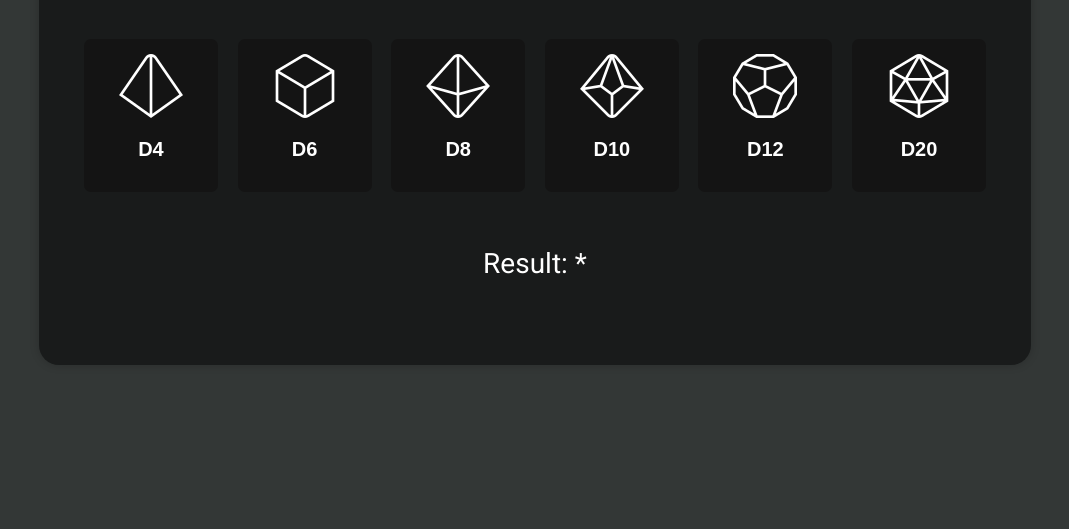
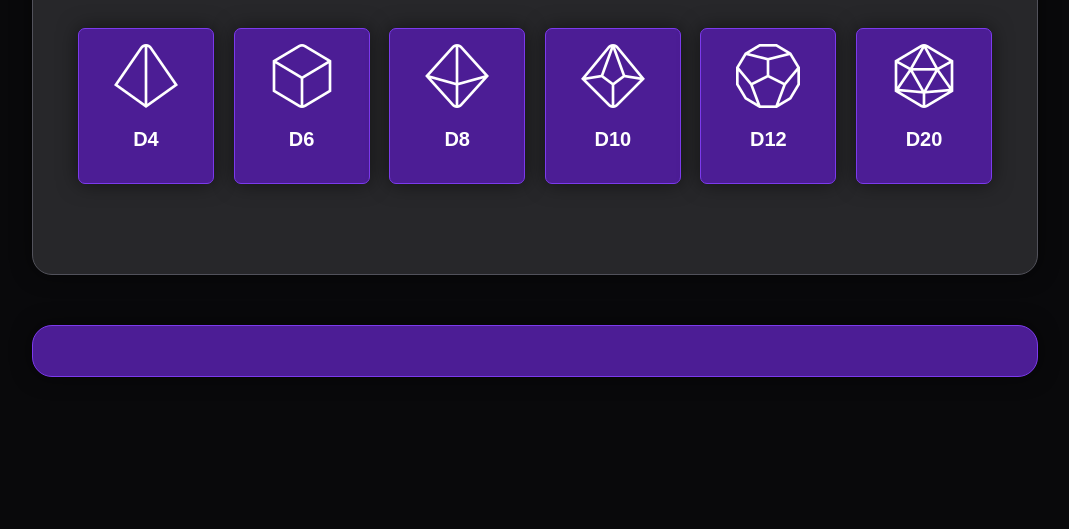
Before and after one commit to frosttlink/Roll-dice-simulator, a plain HTML site: page index.html in a window 1280 px wide. Shown: the part 271-800 px from the top of the page, without its empty margins (105-1174 px from the left). Drawn offline with Linux system fonts and the light colour scheme.

Commit message:
autal commit

```diff
--- a/index.html
+++ b/index.html
@@ -17,7 +17,8 @@
 
 </head>
 <body>
-    <div class="container">
+    <main>
+        <div class="container-dice">
             <h1>Roll Dice Simulator</h1>
             <div class="dice">
 
@@ -25,7 +26,6 @@
                     <img src="dado/dados-d4.png" alt="D4">
                     <h2>D4</h2>
                 </button>
-
                 <button id="d6">
                     <img src="dado/dados-d6.png" alt="D6">
                     <h2>D6</h2>
@@ -51,10 +51,12 @@
                 <!-- <button id="custom">Roll Custom</button> -->
             </div>
 
+        </div>
         <div class="result" id="result">
-            Result: *
+
         </div>
-    </div>
+    </main>
+
     <script src="script.js"></script>
 </body>
 </html>
--- a/script.js
+++ b/script.js
@@ -14,8 +14,8 @@ document.addEventListener("DOMContentLoaded", function() {
   }
 
   function animateResult(result) {
-      resultDiv.style.opacity = 0;
-      resultDiv.textContent = "Result: " + result;
+      resultDiv.style.opacity = 1;
+      resultDiv.textContent = result;
       setTimeout(function() {
           resultDiv.style.opacity = 1;
       }, 200);
--- a/styles.css
+++ b/styles.css
@@ -3,7 +3,7 @@ body {
   background-position: center;
   background-size: cover;
   background-repeat: no-repeat, repeat;
-  background-color: #333736 ;
+  background-color: #09090b ;
   margin: 0;
   display: flex;
   justify-content: center;
@@ -11,15 +11,16 @@ body {
   height: 100vh;
 }
 
-.container {
+.container-dice {
   color: #fff;
-  background-color: #191B1B;
+  background-color: #27272a;
+  border: solid 1px #52525b;
   padding-top: 25px;
   padding-bottom: 85px;
   padding-left: 40px;
   padding-right: 40px;
   border-radius: 20px;
-  box-shadow: 0 0 10px rgba(0, 0, 0, 0.2);
+  box-shadow: 0 0 20px rgba(0, 0, 0, 0.5);
   text-align: center;
 }
 
@@ -29,9 +30,10 @@ body {
 }
 
 button {
-  background-color: #141414;
   color: #fff;
-  border: none;
+  background-color: #4c1d95;
+  border: solid 1px #7c3aed;
+  box-shadow: 0 0 20px rgba(0, 0, 0, 0.5);
   border-radius: 7px;
   padding: 15px 35px;
   margin: 5px;
@@ -40,7 +42,7 @@ button {
 }
 
 button:hover {
-  background-color: #121212;
+  background-color: #2e1065;
   transform: scale(1.1);
 }
 
@@ -52,29 +54,18 @@ input {
 }
 
 #result {
+  font-size: 28px;
+
+  color: #fff;
+  background-color: #4c1d95;
+  border: solid 1px #7c3aed;
+  padding: 25px 30px;
   margin-top: 50px;
-  font-size: 28px;
+  border-radius: 20px;
+  box-shadow: 0 0 20px rgba(0, 0, 0, 0.5);
+  text-align: center;
 }
 
-#result {
-  margin-top: 50px;
-  font-size: 28px;
-  opacity: 1;
-  transition: opacity 0.2s ease-in-out;
-}
-
-.result-blink {
-  animation: blink 1s infinite;
-}
-
-@keyframes blink {
-  0%, 100% {
-      opacity: 1;
-  }
-  50% {
-      opacity: 0;
-  }
-}
 
 h1 {
   font-size: 36px;
@@ -85,25 +76,10 @@ h1 {
 }
 
 h1::after {
-  content: "";
   display: block;
   width: 100%;
   height: 4px;
-  background-color: #8A8A8A;
   position: absolute;
   bottom: -5px;
   left: 0;
-  animation: titleUnderline 2s infinite;
 }
-
-@keyframes titleUnderline {
-  0% {
-      transform: scaleX(0);
-  }
-  50% {
-      transform: scaleX(1);
-  }
-  100% {
-      transform: scaleX(0);
-  }
-}
```
Lines whose indentation alone changed are shown as unchanged.
